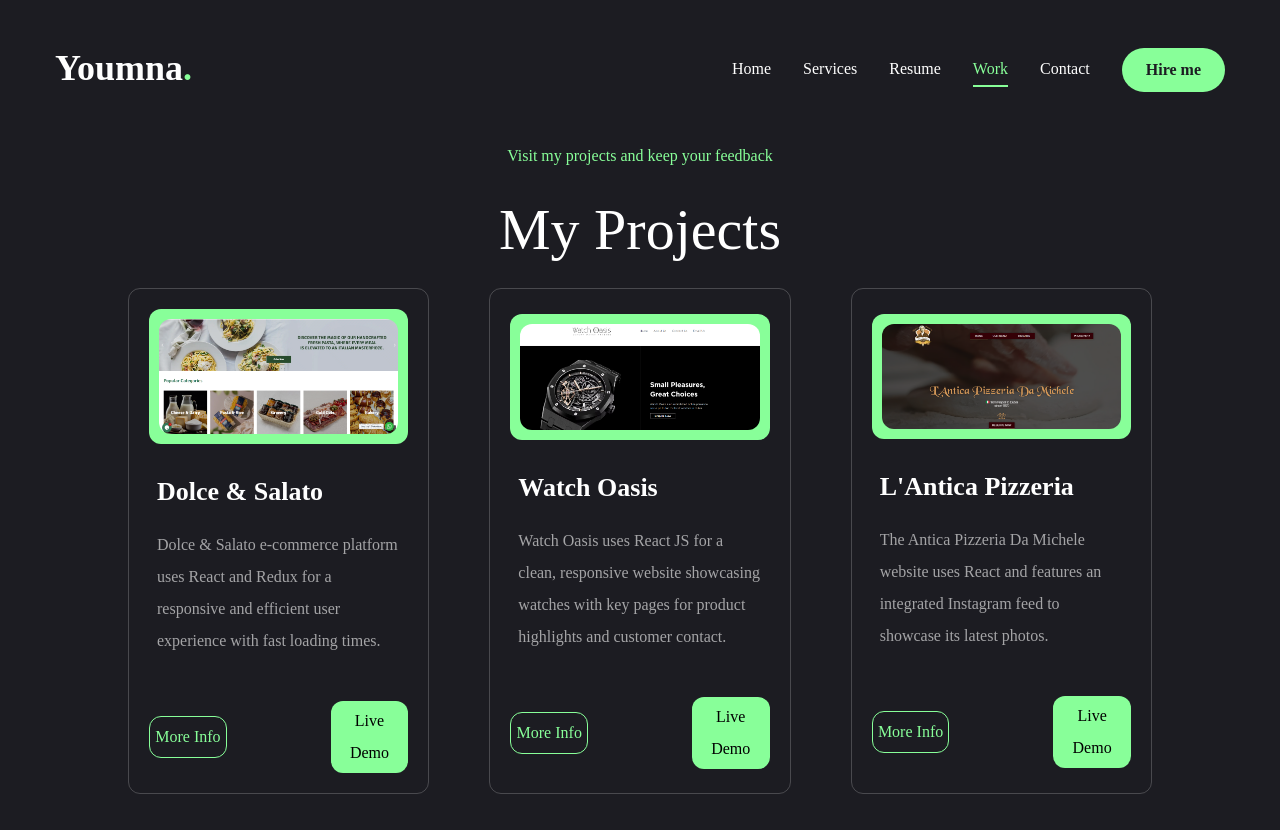
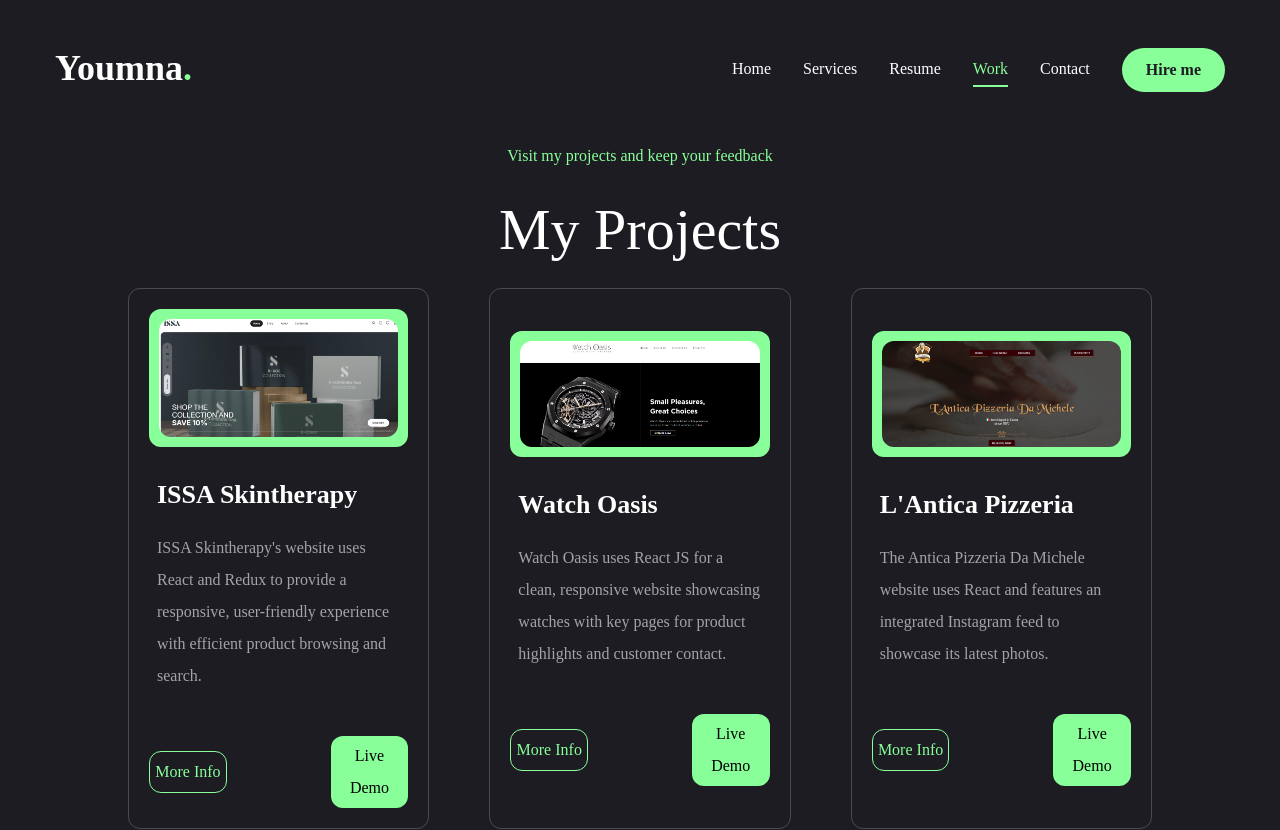
Before and after one commit to YoumnaYazji/My-Portfolio, a Next.js app: page /work in a window 1280 px wide. Shown: the top 830 px of the page. Built offline with nearby package versions, Linux system fonts and the light colour scheme.

Commit message:
Remove Project

```diff
--- a/app/work/page.jsx
+++ b/app/work/page.jsx
@@ -7,8 +7,8 @@
 const projects=[
     {
         id:'1',
-        title:'Dolce & Salato',
-        description:'Dolce & Salato e-commerce platform uses React and Redux for a responsive and efficient user experience with fast loading times. ',
+        title:'ISSA Skintherapy',
+        description:'ISSA Skintherapy\'s website uses React and Redux to provide a responsive, user-friendly experience with efficient product browsing and search.',
         icon:<RiGlobalLine/>,
         stack:[
             {
@@ -20,9 +20,19 @@
             {
                 name:'Bootstrap',
             },
+            {
+                name:'Chart JS',
+            },
+            {
+                name:'Laravel ',
+            },
+            {
+                name:'MySQL',
+            },
+
         ],
-        image:'/dolce.png',
-        liveDemoLink: 'https://dolcesalato.ae/',
+        image:'/issa.png',
+        liveDemoLink: 'https://issaskintherapy.com/',
 
     },
     {
@@ -145,36 +155,7 @@
         liveDemoLink: 'https://www.aixinvestment.com/',
 
     },
-    {
-        id:'6',
-        title:'ISSA Skintherapy',
-        description:'ISSA Skintherapy\'s website uses React and Redux to provide a responsive, user-friendly experience with efficient product browsing and search.',
-        icon:<RiGlobalLine/>,
-        stack:[
-            {
-                name:'React JS',
-            },
-            {
-                name:'Redux',
-            },
-            {
-                name:'Bootstrap',
-            },
-            {
-                name:'Chart JS',
-            },
-            {
-                name:'Laravel ',
-            },
-            {
-                name:'MySQL',
-            },
 
-        ],
-        image:'/issa.png',
-        liveDemoLink: 'https://issaskintherapy.com/',
-
-    },
     {
         id:'7',
         title:'We are the future',
```
Also changed, not shown: app/work/car.jpg (deleted), 1 other file (tests, documents, lock files or other folders).
